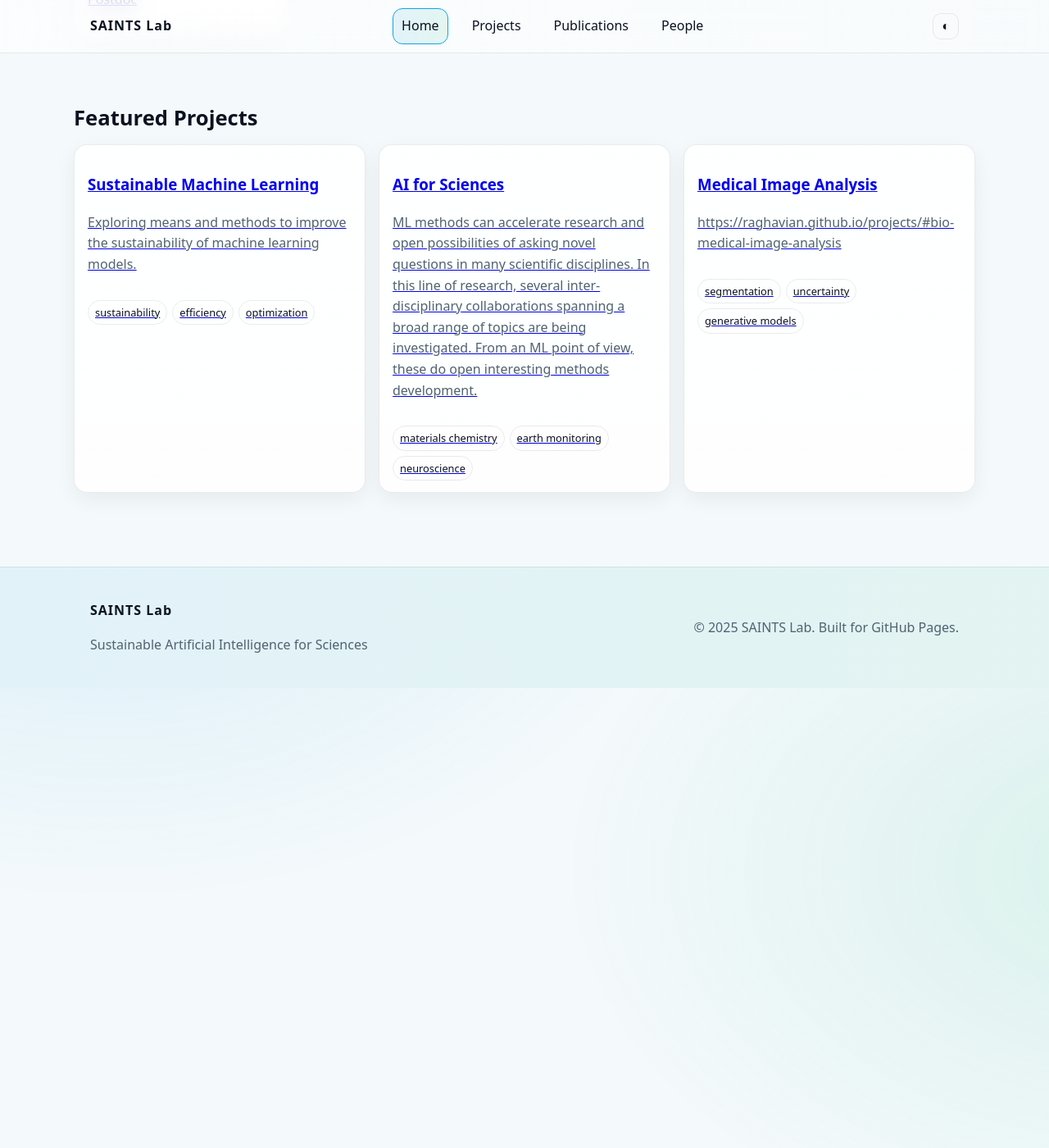
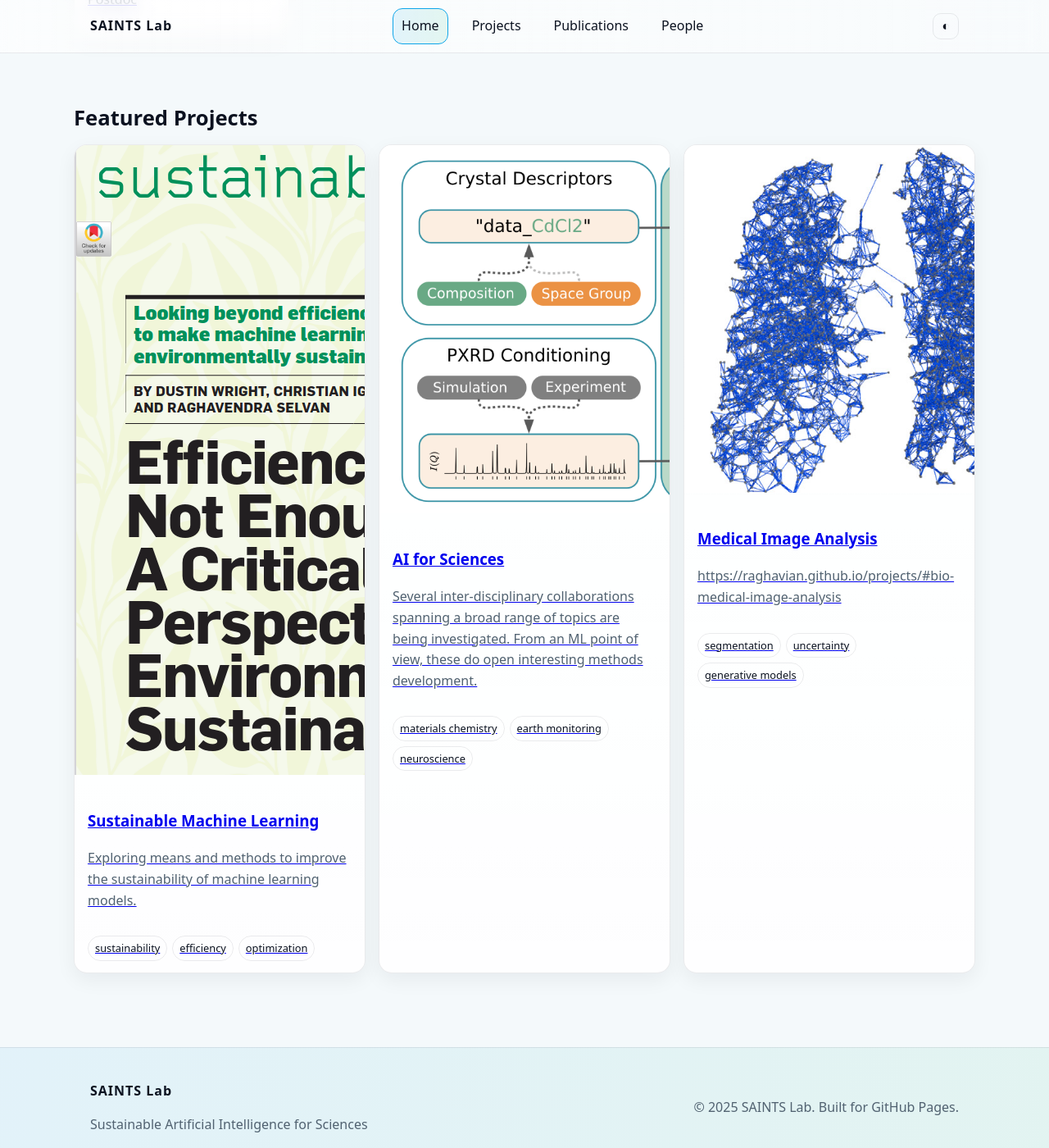
Before and after one commit to saintslab/saintslab.github.io, a Jekyll site: the page built from index.html, in a window 1280 px wide and 1400 px high, scrolled down 1378 px. Shown: the whole window at 82% size. Built offline with Jekyll 4.4.1, drawn with Linux system fonts in a browser that asks for light colours.

Commit message:
Update index

```diff
--- a/_data/projects.yml
+++ b/_data/projects.yml
@@ -2,13 +2,16 @@
   summary: Exploring means and methods to improve the sustainability of machine learning models.
   link: https://raghavian.github.io/projects/#sustainability-of-ai
   tags: [sustainability, efficiency, optimization]
+  thumb: /assets/img/projects/sustainability.png
 
 - title: AI for Sciences
-  summary: ML methods can accelerate research and open possibilities of asking novel questions in many scientific disciplines. In this line of research, several inter-disciplinary collaborations spanning a broad range of topics are being investigated. From an ML point of view, these do open interesting methods development.
+  summary: Several inter-disciplinary collaborations spanning a broad range of topics are being investigated. From an ML point of view, these do open interesting methods development.
   link: https://raghavian.github.io/projects/#ai-for-sciences
   tags: [materials chemistry, earth monitoring, neuroscience]
+  thumb: /assets/img/projects/aichemy.png
 
 - title: Medical Image Analysis
   summary: https://raghavian.github.io/projects/#bio-medical-image-analysis
   link: Raghav's PhD was in medical image analysis, and he is still actively pursuing exciting ideas in this domain.
   tags: [segmentation, uncertainty, generative models]
+  thumb: /assets/img/projects/mia.png
--- a/index.html
+++ b/index.html
@@ -49,14 +49,21 @@ title: Home
   <div class="grid project-grid">
     {% for proj in site.data.projects limit:6 %}
       <a class="card project" href="{{ proj.link | default: '/projects/' }}">
+        {% if proj.thumb %}
+          <div class="thumb-wrap">
+            <img src="{{ proj.thumb }}" alt="{{ proj.title }}" loading="lazy" decoding="async">
+          </div>
+        {% else %}
+          <div class="thumb-wrap placeholder"></div>
+        {% endif %}
         <div class="card-body">
           <h3>{{ proj.title }}</h3>
           <p class="muted">{{ proj.summary }}</p>
         </div>
         {% if proj.tags %}
-        <div class="tags">
-          {% for t in proj.tags %}<span class="tag">{{ t }}</span>{% endfor %}
-        </div>
+          <div class="tags">
+            {% for t in proj.tags %}<span class="tag">{{ t }}</span>{% endfor %}
+          </div>
         {% endif %}
       </a>
     {% endfor %}
```
Also changed, not shown: assets/img/projects/aichemy.png (added), assets/img/projects/mia.png (added), assets/img/projects/sustainability.png (added).
